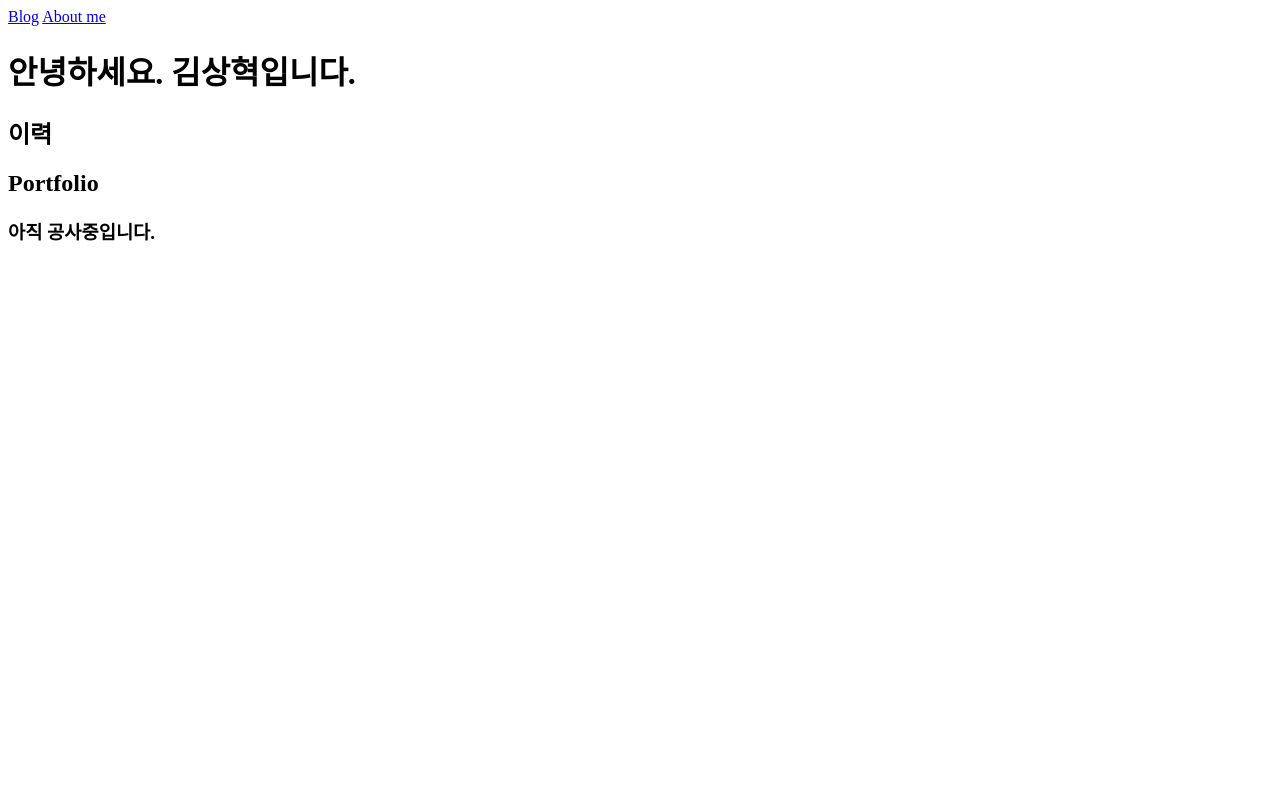
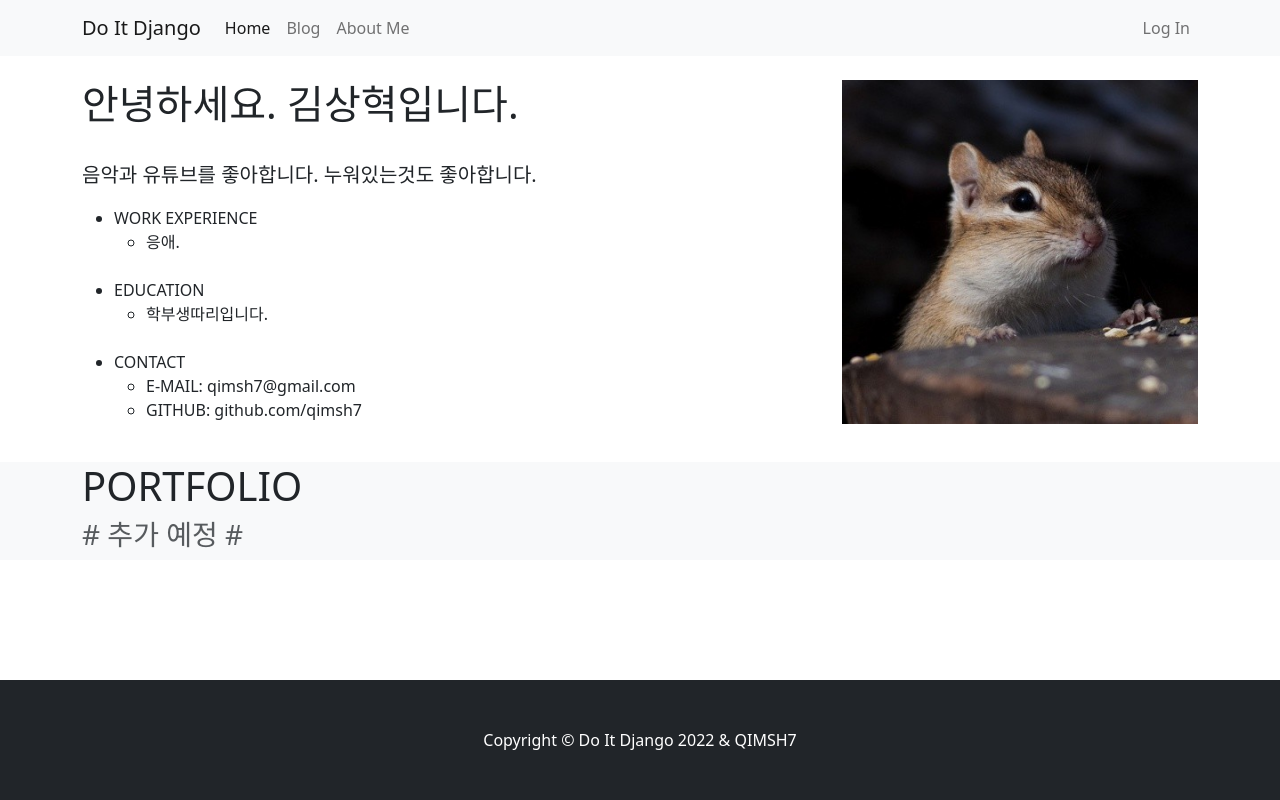
Before and after one commit to qimsh7/do_it_django, a Django app: page /about_me/ in a window 1280 px wide. Run offline with Django 4.2, Linux system fonts and the light colour scheme; some libraries are stand-ins or nearby versions.

Commit message:
edit About_me page

```diff
--- /dev/null
+++ b/single_pages/static/single_pages/css/about_me.css
@@ -0,0 +1,3 @@
+.margin-for-footer{
+	margin-bottom: 130px;
+}
--- a/single_pages/templates/single_pages/about_me.html
+++ b/single_pages/templates/single_pages/about_me.html
@@ -1,19 +1,73 @@
 <!DOCTYPE html>
+{% load static %}
 <html lang="ko">
     <head>
         <meta charset="UTF-8">
-        <title>홍컴의 자존심 김상혁입니다.</title>
+        <title>About 김상혁</title>
+        <link rel="stylesheet" href="{% static 'blog/bootstrap/bootstrap.min.css' %}" media="screen">
+        <link rel="stylesheet" href="{% static 'single_pages/css/about_me.css' %}" media="screen">
+        <script src="https://kit.fontawesome.com/d495ca44b3.js" crossorigin="anonymous"></script>
     </head>
 
     <body>
-        <nav>
-            <a href="/blog/">Blog</a>
-            <a href="/about_me/">About me</a>
-        </nav>
+        {% include 'blog/navbar.html' %}
 
-        <h1>안녕하세요. 김상혁입니다.</h1>
-        <h2>이력</h2>
-        <h2>Portfolio</h2>
-        <h3>아직 공사중입니다.</h3>
+        <section>
+            <div class="container mt-4">
+                <div class="row">
+                    <div class="col-lg-8">
+                        <h1>안녕하세요. 김상혁입니다.</h1>
+                        <br/>
+                        <p class="lead">
+                            음악과 유튜브를 좋아합니다. 누워있는것도 좋아합니다.
+                        </p>
+                        <ul>
+                            <li>WORK EXPERIENCE</li>
+                            <ul>
+                                <li>응애.</li>
+                                &nbsp;
+                            </ul>
+
+                            <li>EDUCATION</li>
+                            <ul>
+                                <li>학부생따리입니다.</li>
+                                &nbsp;
+                            </ul>
+
+                            <li>CONTACT</li>
+                            <ul>
+                                <li>E-MAIL: qimsh7@gmail.com</li>
+                                <li>GITHUB: github.com/qimsh7</li>
+                                &nbsp;
+                            </ul>
+                        </ul>
+                    </div>
+                    <div class="col-lg-4">
+                        <img class="img-fluid" src="{% static 'single_pages/images/daramsay.jpeg' %}">
+                    </div>
+                </div>
+            </div>
+        </section>
+
+        <section class="bg-light margin-for-footer">
+            <div class="container">
+                <div class="row">
+                    <div class="col-12">
+                        <h1>PORTFOLIO</h1>
+                    </div>
+                    <h3 class="text-muted"># 추가 예정 #</h2>
+                </div>
+            </div>
+        </section>
+
+        <div class="fixed-bottom">
+            {% include 'blog/footer.html' %}
+        </div>
+
+        <!-- Scripts -->
+        <script src="https://cdn.jsdelivr.net/npm/@popperjs/core@2.11.5/dist/umd/popper.min.js"
+        integrity="sha384-Xe+8cL9oJa6tN/veChSP7q+mnSPaj5Bcu9mPX5F5xIGE0DVittaqT5lorf0EI7Vk" crossorigin="anonymous"></script>
+        <script src="https://cdn.jsdelivr.net/npm/bootstrap@5.2.0-beta1/dist/js/bootstrap.min.js"
+        integrity="sha384-kjU+l4N0Yf4ZOJErLsIcvOU2qSb74wXpOhqTvwVx3OElZRweTnQ6d31fXEoRD1Jy" crossorigin="anonymous"></script>
     </body>
 </html>
```
Also changed, not shown: single_pages/static/single_pages/images/daramsay.jpeg (added), 6 other files.
